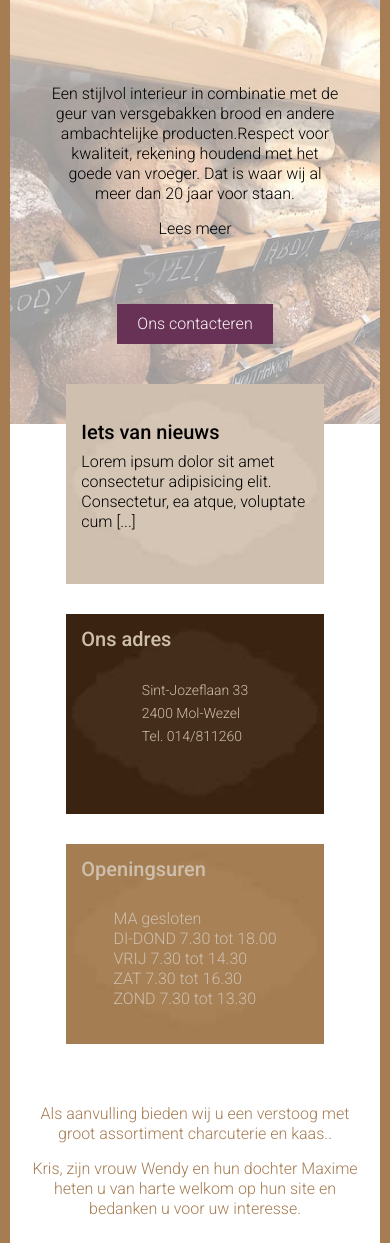
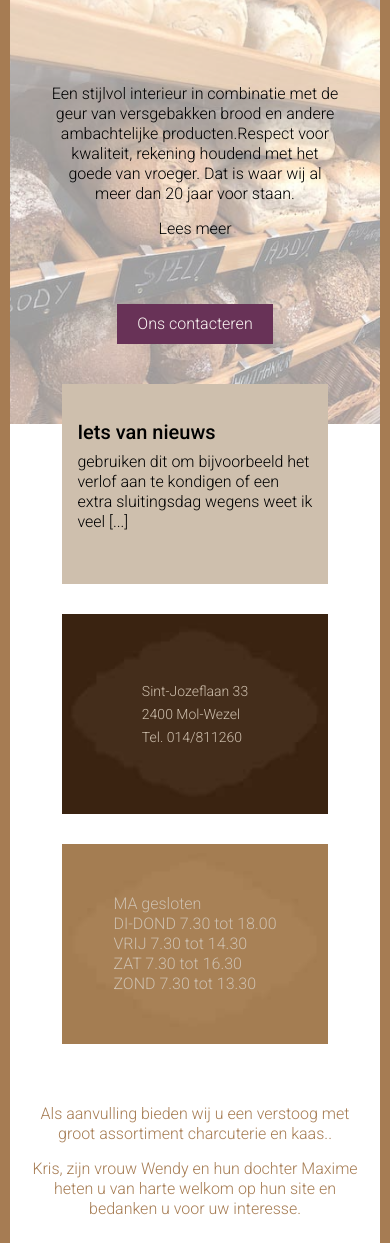
Before and after one commit to illutek/vangorp, a web app: file templates/html/index.html in a window 390 px wide. Shown: the part 127-1370 px from the top of the page. Run offline with its HTML, style and script files only (its server is not run), Linux system fonts and the light colour scheme; style sheets or scripts are compiled from the project's sources.

Commit message:
panels region mobile and desktop layout

```diff
--- a/sass/00-abstracts/_mixins.scss
+++ b/sass/00-abstracts/_mixins.scss
@@ -60,10 +60,15 @@ $breakpoints: (
   }
 }
 
-@mixin panel($bg, $clr: $dark-vanilla) {
-  width: 66vw;
+@mixin panel($bg, $padding: 1.5rem, $clr: $dark-vanilla) {
+  width:80%;
   min-height: 20rem;
   color: $clr;
-  padding: 1.5rem;
+  padding: $padding;
   background-color: $bg;
+  display: flex;
+  justify-content: center;
+  align-items: center;
+  @include mq(tablet){width: 100%;}
+  @include mq(desktop){border-radius: 60% 60% 0 0;}
 }
--- a/sass/03-regions/_panels.scss
+++ b/sass/03-regions/_panels.scss
@@ -5,59 +5,95 @@
 .panels-region {
   z-index: 5;
   margin-bottom: 3rem;
+
+  &__grid {
+
+    @include mq(tablet) {
+      display: grid;
+      grid-template-columns: repeat(2, 1fr);
+      grid-template-rows: repeat(2, auto);
+      grid-column-gap: 3rem;
+      grid-template-areas:
+        "news news"
+        "address open";
+    }
+
+    @include mq(desktop) {
+      display: grid;
+      grid-template-columns: repeat(3, 1fr);
+      grid-template-rows: repeat(2, auto);
+
+      grid-template-areas:
+        "address img open"
+        "news news news";
+    }
+  }
 }
 
 .panel {
 
   &__news {
-    @include panel($bg: $gray, $clr: $black);
+    grid-area: news;
+    @include panel($bg: $dark-vanilla, $clr: $black);
+    background-image: url('../images/panel-news-bcg.jpg') no-repeat center;
+    background-size: cover;
 
-    display: flex;
-    align-items: center;
-    background: url('../images/panel-news-bcg.jpg') no-repeat center;
-    background-size: cover;
     margin: -4rem auto 3rem;
+
+    @include mq(desktop) {
+      border-radius: 0 0 0 0;
+      margin: 0 auto 3rem;
+      width: 100%;
+      text-align: center;
+      background-image: none;
+    }
+
+    &__inner {
+      width: 100%;
+    }
   }
 
   &__address {
+    grid-area: address;
     @include panel($bg: $brown);
-
     background: url('../images/panel-address-bcg.jpg') no-repeat center;
     background-size: cover;
     margin: 0 auto 3rem;
 
-    &__grid {
 
-      display: grid;
-      grid-template-rows: 1fr 2fr;
+    @include mq(desktop) {
+      margin: -4rem auto 3rem;
     }
 
-    &-info {
-      justify-self: center;
-      padding-top: 1rem;
-    }
+    &-info {}
 
   }
 
   &__images {
+    grid-area: img;
+    @include panel($padding: 0, $bg: $light-brown);
+    overflow: hidden;
     display: none;
+
+    @include mq(desktop) {
+      display: block;
+      margin: -4rem auto 3rem;
+    }
   }
 
   &__opening-hours {
+    grid-area: open;
     @include panel($bg: $light-brown);
     background: url('../images/panel-opening-hours-bcg.jpg') no-repeat center;
     background-size: cover;
 
     margin: 0 auto 3rem;
 
-    &__grid {
-      display: grid;
-      grid-template-rows: 1fr 2fr;
+    @include mq(desktop) {
+      margin: -4rem auto 3rem;
     }
 
-    &__info {
-      justify-self: center;
-    }
+    &__inner {}
 
   }
 }
--- a/templates/html/index.html
+++ b/templates/html/index.html
@@ -103,8 +103,10 @@
           <div class="hero__inner">
             <a href="#" class="hero__aboutus">
               <!-- Block region about-us -->
-              <p>Een stijlvol interieur in combinatie met de geur van versgebakken brood en andere ambachtelijke producten.Respect
-                voor kwaliteit, rekening houdend met het goede van vroeger. Dat is waar wij al meer dan 20 jaar voor staan.
+              <p>Een stijlvol interieur in combinatie met de geur van versgebakken brood en andere ambachtelijke
+                producten.Respect
+                voor kwaliteit, rekening houdend met het goede van vroeger. Dat is waar wij al meer dan 20 jaar voor
+                staan.
               </p>
               <p>Lees meer</p>
             </a>
@@ -119,22 +121,17 @@
     <region class="panels-region">
       <div class="grid__container">
         <div class="grid__row">
+          <div class="panels-region__grid">
 
             <div class="panel__news">
               <div class="panel__news__inner">
                 <h3>Iets van nieuws</h3>
-              <p>Lorem ipsum dolor sit amet consectetur adipisicing elit.
-                Consectetur, ea atque, voluptate cum [...]
+                <p>gebruiken dit om bijvoorbeeld het verlof aan te kondigen of een extra sluitingsdag wegens weet ik veel [...]
                 </p>
               </div>
             </div>
 
             <div class="panel__address">
-            <div class="panel__address__grid">
-
-              <header class="panel__address-heading">
-                <h3>Ons adres</h3>
-              </header>
 
               <div class="address panel__address-info">
                 Sint-Jozeflaan 33
@@ -144,18 +141,14 @@
 
             </div>
 
-          </div>
-
             <div class="panel__images">
               <!-- Radom images -->
-            Slider images
+              <img src="../../images/slider/slide1.jpg" alt="">
             </div>
 
             <div class="panel__opening-hours">
-            <div class="panel__opening-hours__grid">
-              <h3>Openingsuren</h3>
 
-            <div class="panel__opening-hours__info">
+              <div class="panel__opening-hours__inner">
                 MA gesloten
                 <br> DI-DOND 7.30 tot 18.00
                 <br> VRIJ 7.30 tot 14.30
@@ -163,10 +156,11 @@
                 <br> ZOND 7.30 tot 13.30
                 <br>
               </div>
+
             </div>
 
           </div>
-
+          <!-- end panels-region__grid -->
         </div>
       </div>
 
@@ -177,7 +171,8 @@
         <div class="grid__row">
           <div class="main__front-content">
             <p>Als aanvulling bieden wij u een verstoog met groot assortiment charcuterie en kaas..</p>
-            <p>Kris, zijn vrouw Wendy en hun dochter Maxime heten u van harte welkom op hun site en bedanken u voor uw interesse.
+            <p>Kris, zijn vrouw Wendy en hun dochter Maxime heten u van harte welkom op hun site en bedanken u voor uw
+              interesse.
             </p>
           </div>
         </div>
```
Also changed, not shown: images/slider/slide1.jpg (added). Lines whose indentation alone changed are shown as unchanged.
